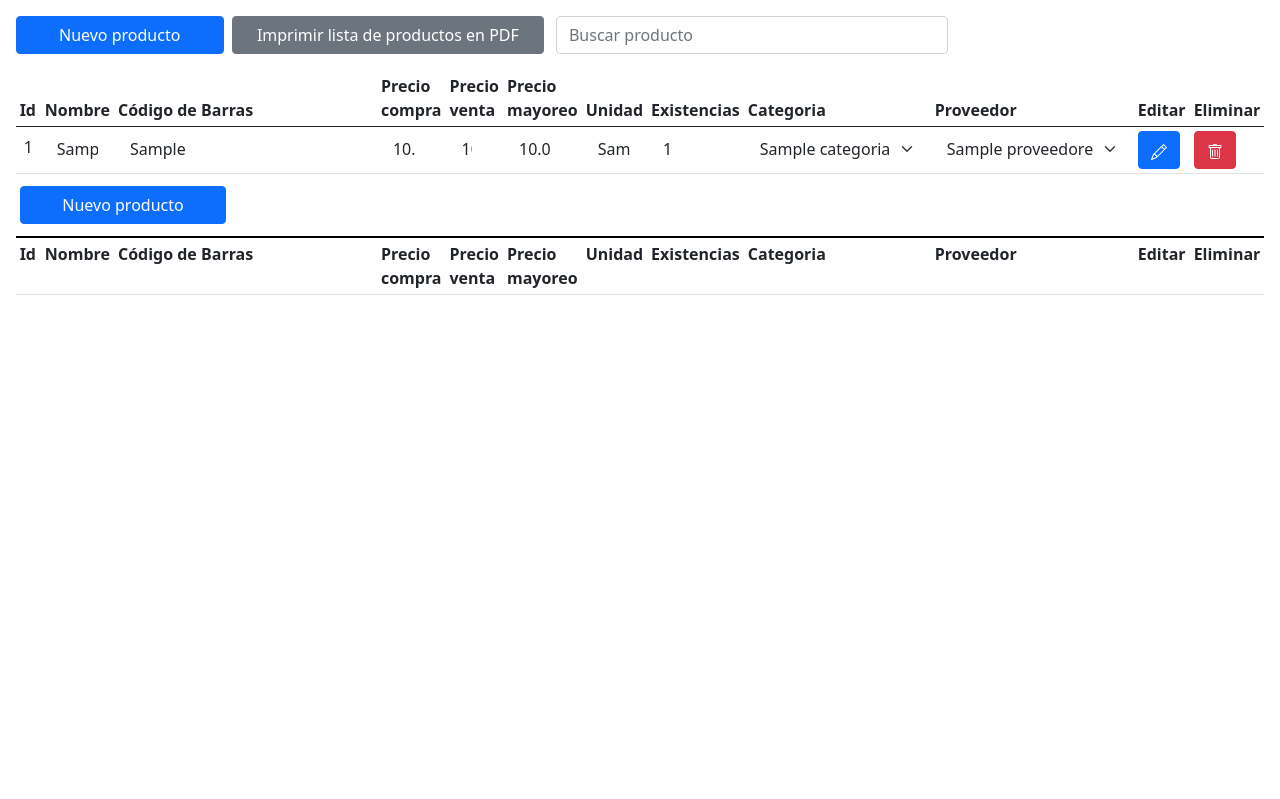
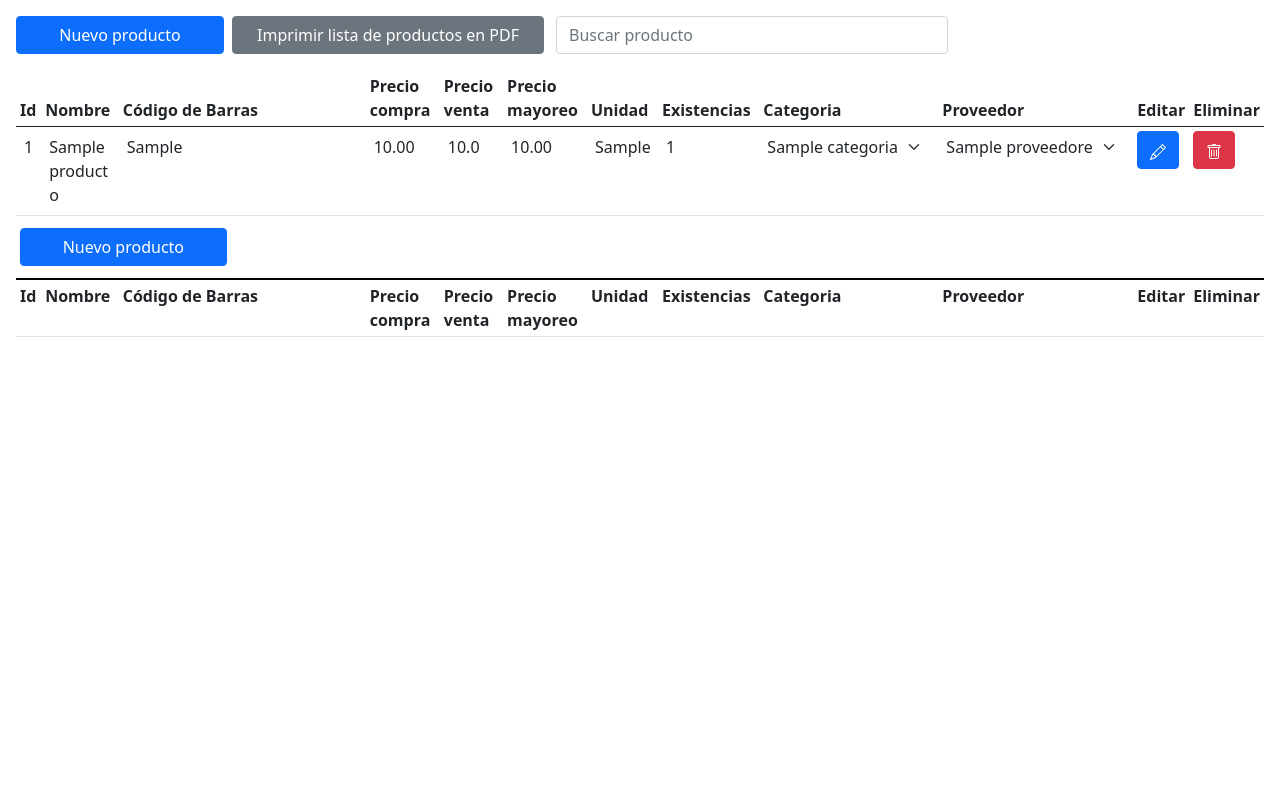
Before and after one commit to Davix002/miscelanea_nelsy, a PHP site: page /productos in a window 1280 px wide. Shown: the part 56-855 px from the top of the page. Run offline with PHP 8.4, Linux system fonts and the light colour scheme; the visitor is signed in with stand-in values (Sample User, id 1); tables that the repository leaves empty hold one stand-in row (values such as "Sample post").

Commit message:
estilos de la tabla definidos

```diff
--- a/app/views/panel/index.php
+++ b/app/views/panel/index.php
@@ -1,6 +1,6 @@
 <?php include __DIR__ . "/../modules/header.php"; ?>
 
-<div class='mx-5'>
+<div class='mx-3'>
 <div class="min-vh-100 container-fluid d-flex align-items-start justify-content-center">
 
         <?php
--- a/app/views/panel/productos.php
+++ b/app/views/panel/productos.php
@@ -1,14 +1,10 @@
 <div class="row">
-    <!-- Button trigger modal -->
-
     <button type="button" class="col-2 btn btn-primary me-2 my-3 " onclick="fnCreateRow()">
         Nuevo producto
     </button>
-
     <button type="button" class="col-3 btn btn-secondary my-3" onclick="printProductsToPDF()">
         Imprimir lista de productos en PDF
     </button>
-
     <div class="col-4 my-3">
         <input type="search" class="form-control" id="searchProduct" placeholder="Buscar producto" onkeyup="filterProducts()">
     </div>
@@ -32,9 +28,7 @@
         </thead>
 
         <tbody>
-
             <?php
-
             require_once __DIR__ . "/../../models/Producto.php";
             $obj_producto = new Producto();
             $productos = $obj_producto->getAll();
@@ -49,17 +43,17 @@
 
                 echo "<tr id='productRow_" . $productos[$i]['id'] . "'>";
                 echo "<form id='form_" . $productos[$i]['id'] . "' method='post'>";
-                echo "<td class='p-2'>" . $productos[$i]['id'] . "</td>";
-                echo "<td><input type='text' name='nombre_producto' id='nombre_producto' class='form-control editable border-0 bg-transparent' value='" . $productos[$i]['nombre_producto'] . "' readonly></td>";
-                echo "<td><input type='text' name='codigo_barras' id='codigo_barras' class='form-control editable border-0 bg-transparent w-auto' value='" . $productos[$i]['codigo_barras'] . "' readonly></td>";
-                echo "<td><input type='number' name='precio_compra' id='precio_compra' class='form-control editable moneda border-0 bg-transparent' value='" . $productos[$i]['precio_compra'] . "' readonly></td>";
-                echo "<td><input type='number' name='precio_venta' id='precio_venta' class='form-control editable moneda border-0 bg-transparent' value='" . $productos[$i]['precio_venta'] . "' readonly></td>";
-                echo "<td><input type='number' name='precio_mayoreo' id='precio_mayoreo' class='form-control editable moneda border-0 bg-transparent' value='" . $productos[$i]['precio_mayoreo'] . "' readonly></td>";
-                echo "<td><input type='text' name='unidad' id='unidad' class='form-control editable border-0 bg-transparent' value='" . $productos[$i]['unidad'] . "' readonly></td>";
-                echo "<td><input type='number' name='existencias' id='existencias' class='form-control editable border-0 bg-transparent' value='" . $productos[$i]['existencias'] . "' readonly></td>";
+                echo "<td class='w-auto p-2' >" . $productos[$i]['id'] . "</td>";
+                echo "<td class='w-auto' ><textarea style='resize:none;' name='nombre_producto' id='nombre_producto' class='form-control editable border-0 bg-transparent p-1' readonly>" . $productos[$i]['nombre_producto'] . "</textarea></td>";
+                echo "<td class='w-auto' ><input type='text' name='codigo_barras' id='codigo_barras' class='form-control editable border-0 bg-transparent p-1 w-auto' value='" . $productos[$i]['codigo_barras'] . "' readonly></td>";
+                echo "<td class='w-auto' ><input type='number' name='precio_compra' id='precio_compra' class='form-control editable moneda border-0 bg-transparent p-1' value='" . $productos[$i]['precio_compra'] . "' readonly></td>";
+                echo "<td class='w-auto' ><input type='number' name='precio_venta' id='precio_venta' class='form-control editable moneda border-0 bg-transparent p-1' value='" . $productos[$i]['precio_venta'] . "' readonly></td>";
+                echo "<td class='w-auto' ><input type='number' name='precio_mayoreo' id='precio_mayoreo' class='form-control editable moneda border-0 bg-transparent p-1' value='" . $productos[$i]['precio_mayoreo'] . "' readonly></td>";
+                echo "<td class='w-auto' ><input type='text' name='unidad' id='unidad' class='form-control editable border-0 bg-transparent p-1' value='" . $productos[$i]['unidad'] . "' readonly></td>";
+                echo "<td class='w-auto' ><input type='number' name='existencias' id='existencias' class='form-control editable border-0 bg-transparent p-1' value='" . $productos[$i]['existencias'] . "' readonly></td>";
 
                 $categoria_actual = $obj_producto->getNombreCategoria($productos[$i]['categoria_id']);
-                echo "<td><select name='categoria_id' id='categoria_id' class='form-select editable border-0 bg-transparent w-auto' disabled>";
+                echo "<td class='w-auto'><select name='categoria_id' id='categoria_id' class='form-select editable border-0 bg-transparent w-auto pt-1 ps-1 pb-1' disabled>";
                 echo "<option value=''></option>";
                 foreach ($obj_categoria->getAll() as $categoria) {
                     $selected = $categoria['nombre_categoria'] == $categoria_actual ? "selected" : "";
@@ -68,7 +62,7 @@
                 echo "</select></td>";
 
                 $proveedor_actual = $obj_producto->getNombreProveedor($productos[$i]['proveedor_id']);
-                echo "<td><select name='proveedor_id' id='proveedor_id' class='form-select editable border-0 bg-transparent w-auto' disabled>";
+                echo "<td class='w-auto'><select name='proveedor_id' id='proveedor_id' class='form-select editable border-0 bg-transparent w-auto pt-1 ps-1 pb-1' disabled>";
                 echo "<option value=''></option>";
                 foreach ($obj_proveedor->getAll() as $proveedor) {
                     $selected = $proveedor['nombre_proveedor'] == $proveedor_actual ? "selected" : "";
@@ -102,27 +96,25 @@
                 echo "</tr>";
             }
 
-            //fila vacia
-
             echo "<tr id='productRow_new' class='d-none'>";
             echo "<form id='form_new' method='post'>";
             echo "<td></td>";
-            echo "<td><input type='text' name='nombre_producto' id='nombre_producto' class='form-control editable'></td>";
-            echo "<td><input type='text' name='codigo_barras' id='codigo_barras' class='form-control editable'></td>";
-            echo "<td><input type='number' name='precio_compra' id='precio_compra_nueva_fila' class='form-control editable moneda'></td>";
-            echo "<td><input type='number' name='precio_venta' id='precio_venta_nueva_fila' class='form-control editable moneda'></td>";
-            echo "<td><input type='number' name='precio_mayoreo' id='precio_mayoreo_nueva_fila' class='form-control editable moneda'></td>";
-            echo "<td><input type='text' name='unidad' id='unidad' class='form-control editable'></td>";
-            echo "<td><input type='number' name='existencias' id='existencias' class='form-control editable'></td>";
+            echo "<td class='w-auto'><textarea style='resize:none;' name='nombre_producto' id='nombre_producto' class='form-control editable '></textarea></td>";
+            echo "<td class='w-auto'><input type='text' name='codigo_barras' id='codigo_barras' class='form-control editable p-1 w-auto'></td>";
+            echo "<td class='w-auto'><input type='number' name='precio_compra' id='precio_compra_nueva_fila' class='form-control editable moneda p-1'></td>";
+            echo "<td class='w-auto'><input type='number' name='precio_venta' id='precio_venta_nueva_fila' class='form-control editable moneda p-1'></td>";
+            echo "<td class='w-auto'><input type='number' name='precio_mayoreo' id='precio_mayoreo_nueva_fila' class='form-control editable moneda p-1'></td>";
+            echo "<td class='w-auto'><input type='text' name='unidad' id='unidad' class='form-control editable p-1'></td>";
+            echo "<td class='w-auto'><input type='number' name='existencias' id='existencias' class='form-control editable p-1'></td>";
 
-            echo "<td><select name='categoria_id' id='categoria_id' class='form-select editable'>";
+            echo "<td class='w-auto'><select name='categoria_id' id='categoria_id' class='form-select editable pt-1 ps-1 pb-1'>";
             echo "<option value=''></option>";
             foreach ($obj_categoria->getAll() as $categoria) {
                 echo "<option value='" . $categoria['id'] . "'>" . $categoria['nombre_categoria'] . "</option>";
             }
             echo "</select></td>";
 
-            echo "<td><select name='proveedor_id' id='proveedor_id' class='form-select editable' >";
+            echo "<td class='w-auto'><select name='proveedor_id' id='proveedor_id' class='form-select editable pt-1 ps-1 pb-1' >";
             echo "<option value=''></option>";
             foreach ($obj_proveedor->getAll() as $proveedor) {
                 echo "<option value='" . $proveedor['id'] . "'>" . $proveedor['nombre_proveedor'] . "</option>";
@@ -147,8 +139,6 @@
 
             echo "</form>";
             echo "</tr>";
-
-            //fin fila vacia
             ?>
 
             <tr>
@@ -159,7 +149,6 @@
                 </td>
             </tr>
 
-            <!-- titulo de abajo -->
             <tr style="border-top: 2px solid #000;">
                 <th scope="col">Id</th>
                 <th scope="col">Nombre</th>
--- a/public/index.php
+++ b/public/index.php
@@ -12,12 +12,13 @@
             font-size: .875em;
             color: #dc3545;
         }
+
     </style>
 
     <title>MISCELANEA NELSY</title>
 </head>
 
-<body >
+<body>
     <?php
 
     session_start();
--- a/public/js/panel/productos.js
+++ b/public/js/panel/productos.js
@@ -19,6 +19,22 @@ function deleteNewRow() {
   removeErrorMessages(inputs);
 }
 
+function autoResizeTextAreas() {
+  let textareas = document.querySelectorAll('textarea');
+
+  textareas.forEach(textarea => {
+      textarea.addEventListener('input', event => {
+          event.target.style.height = 'auto';
+          event.target.style.height = event.target.scrollHeight + 'px';
+      });
+
+      // Creamos y disparamos el evento 'input' para cada textarea, para ajustar su altura inicial.
+      let evt = new Event('input', { bubbles: true, cancelable: false });
+      textarea.dispatchEvent(evt);
+  });
+}
+
+document.addEventListener('DOMContentLoaded', autoResizeTextAreas);
 
 function enableEditing(id) {
   // Obtén todas las celdas de la fila por el id del producto
@@ -94,9 +110,10 @@ function fnCreateUpdate(action = "CREATE", id = "") {
     formElement = document.getElementById("form_" + id);
   }
 
-  //var formElement = document.getElementById('form_' + id); // idProducto es el id del producto que deseas enviar
   var formData = new FormData(formElement);
 
+
+  console.log(formData);
 
   // Añade el id si es una actualización
   if (action === "UPDATE") {
```
